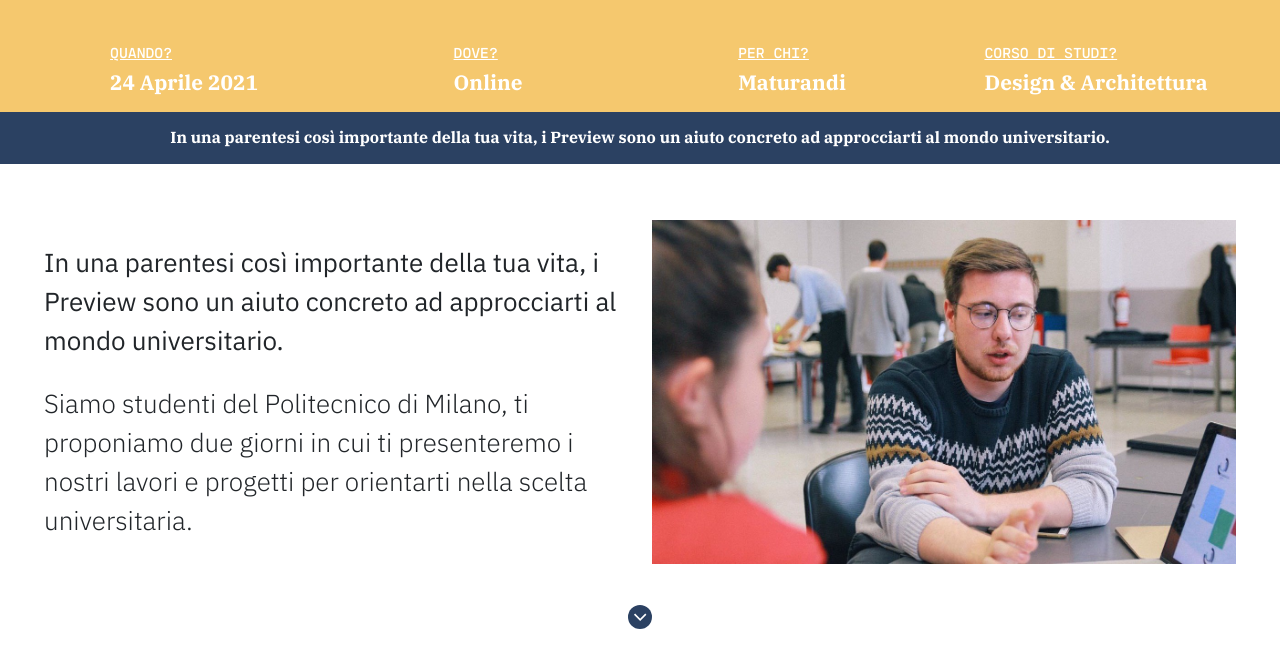
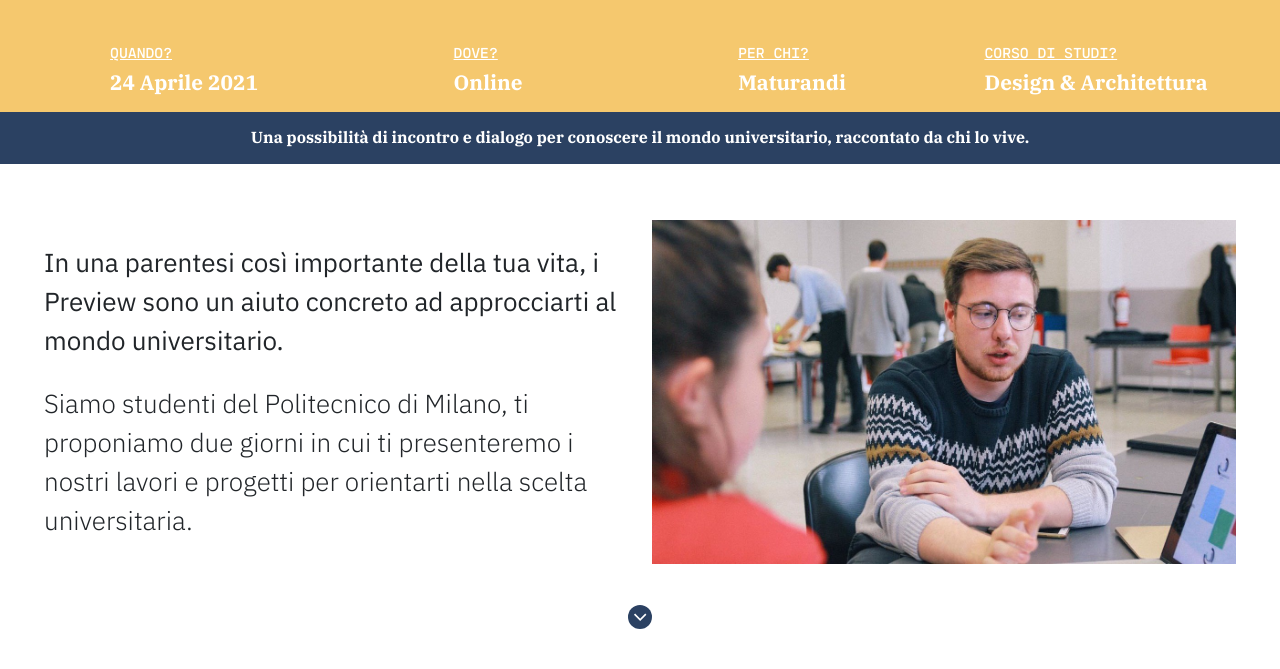
Before and after one commit to previewpretest-la/preview-2021, a plain HTML site: page index.html in a window 1280 px wide. Shown: the part 130-799 px from the top of the page. Drawn offline with nearby package versions, Linux system fonts and the light colour scheme; a script that the page names is missing.

Commit message:
Update index.html

```diff
--- a/index.html
+++ b/index.html
@@ -62,9 +62,7 @@
         </div>
     </section>
     <div class="row bg-blue pt-3 pb-3 ibmSerifBold">
-        <p class="text-center display-5">In una parentesi così importante della tua vita, i Preview sono un aiuto
-            concreto ad
-            approcciarti al mondo universitario. </p>
+        <p class="text-center display-5">Una possibilità di incontro e dialogo per conoscere il mondo universitario, raccontato da chi lo vive.</p>
     </div>
 </header>
 
```
